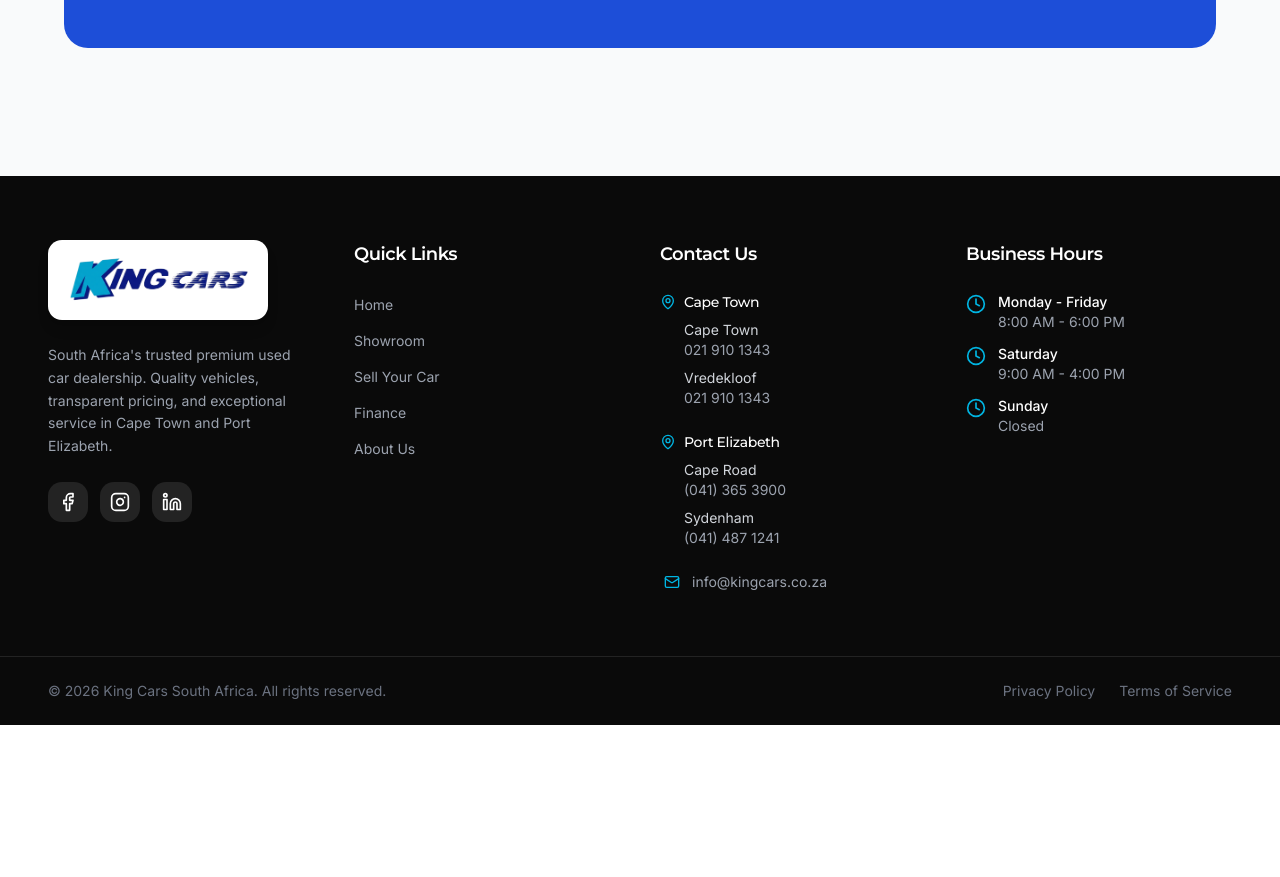
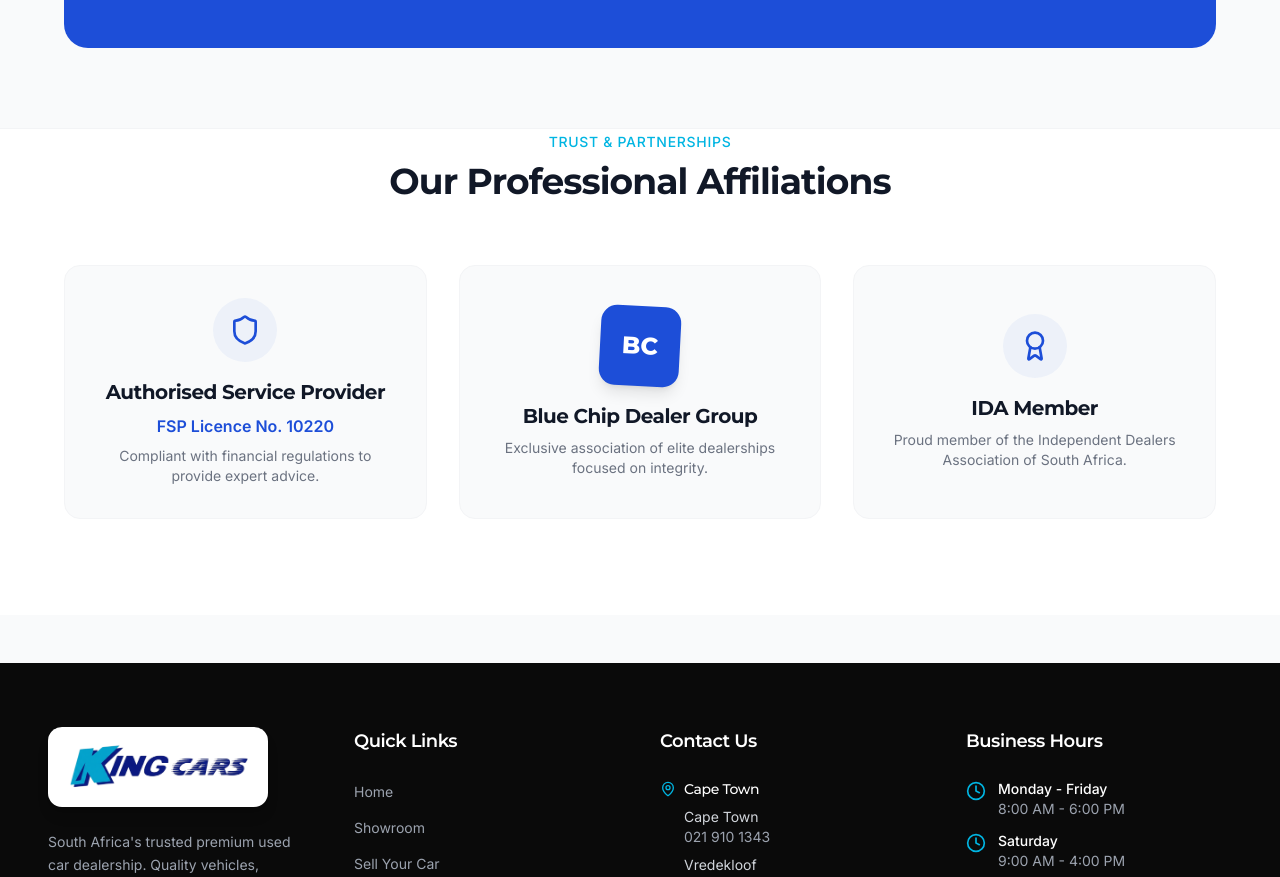
Before and after one commit to pottie2288/king-cars-website, a React (Vite) app: page /about in a window 1280 px wide. Shown: the part 2320-3197 px from the top of the page. Before the commit the page ends 3045 px from the top, so only its background shows below. Built offline with nearby package versions, Linux system fonts and the light colour scheme.

Commit message:
feat: implement real Google reviews carousel and add trust badges to About page

```diff
--- a/src/pages/AboutPage.tsx
+++ b/src/pages/AboutPage.tsx
@@ -1,4 +1,4 @@
-import { Award, Users, Target, Heart } from 'lucide-react';
+import { Award, Users, Target, Heart, Shield } from 'lucide-react';
 import { useScrollAnimation } from '@/hooks/useScrollAnimation';
 import { SEO } from '@/components/SEO';
 
@@ -225,6 +225,55 @@ export function AboutPage() {
         </div>
       </section>
 
+      {/* Trust & Partnerships Section */}
+      <section className="section-padding pb-24 border-t border-gray-100 bg-white">
+        <div className="max-w-6xl mx-auto">
+          <AnimatedSection className="text-center mb-16">
+            <span className="text-king-cyan font-medium text-sm uppercase tracking-wider">
+              Trust & Partnerships
+            </span>
+            <h2 className="font-display font-bold text-3xl sm:text-4xl text-gray-900 mt-2">
+              Our Professional Affiliations
+            </h2>
+          </AnimatedSection>
+
+          <div className="grid grid-cols-1 md:grid-cols-3 gap-8">
+            <AnimatedSection>
+              <div className="bg-gray-50 rounded-2xl p-8 border border-gray-100 text-center hover:shadow-card transition-all duration-300 h-full flex flex-col items-center justify-center">
+                <div className="w-16 h-16 bg-king-blue/5 rounded-full flex items-center justify-center mb-4">
+                  <Shield className="w-8 h-8 text-king-blue" />
+                </div>
+                <h3 className="font-display font-bold text-xl text-gray-900 mb-2">Authorised Service Provider</h3>
+                <p className="text-king-blue font-semibold mb-2">FSP Licence No. 10220</p>
+                <p className="text-gray-500 text-sm">Compliant with financial regulations to provide expert advice.</p>
+              </div>
+            </AnimatedSection>
+
+            <AnimatedSection>
+              <div className="bg-gray-50 rounded-2xl p-8 border border-gray-100 text-center hover:shadow-card transition-all duration-300 h-full flex flex-col items-center justify-center">
+                <div className="flex items-center justify-center mb-4">
+                  <div className="w-20 h-20 bg-king-blue rounded-2xl flex items-center justify-center rotate-3 shadow-lg">
+                    <span className="text-white font-display font-black text-2xl">BC</span>
+                  </div>
+                </div>
+                <h3 className="font-display font-bold text-xl text-gray-900 mb-2">Blue Chip Dealer Group</h3>
+                <p className="text-gray-500 text-sm">Exclusive association of elite dealerships focused on integrity.</p>
+              </div>
+            </AnimatedSection>
+
+            <AnimatedSection>
+              <div className="bg-gray-50 rounded-2xl p-8 border border-gray-100 text-center hover:shadow-card transition-all duration-300 h-full flex flex-col items-center justify-center">
+                <div className="w-16 h-16 bg-king-blue/5 rounded-full flex items-center justify-center mb-4">
+                  <Award className="w-8 h-8 text-king-blue" />
+                </div>
+                <h3 className="font-display font-bold text-xl text-gray-900 mb-2">IDA Member</h3>
+                <p className="text-gray-500 text-sm">Proud member of the Independent Dealers Association of South Africa.</p>
+              </div>
+            </AnimatedSection>
+          </div>
+        </div>
+      </section>
+
     </div>
   );
 }
--- a/src/pages/HomePage.tsx
+++ b/src/pages/HomePage.tsx
@@ -1,5 +1,6 @@
-import { useEffect, useState } from 'react';
-import { ArrowRight, Shield, Clock, Award, Phone, Star, Car as CarIcon, Coins, HandCoins } from 'lucide-react';
+import { useEffect, useState, useCallback } from 'react';
+import { ArrowRight, Shield, Clock, Award, Phone, Star, Car as CarIcon, Coins, HandCoins, ChevronLeft, ChevronRight } from 'lucide-react';
+import useEmblaCarousel from 'embla-carousel-react';
 import { useNavigate } from 'react-router-dom';
 import { SearchBar } from '@/components/SearchBar';
 import { CarCard } from '@/components/CarCard';
@@ -73,24 +74,56 @@ export function HomePage({ favourites, onToggleFavourite }: HomePageProps) {
 
   const testimonials = [
     {
-      name: 'John Peterson',
+      name: 'Andre',
+      location: 'Bellville',
+      rating: 5,
+      text: 'Andre gave me excellent service right from the start. I highly recommend him and King Cars.',
+      date: '2 weeks ago'
+    },
+    {
+      name: 'Tamaryne',
+      location: 'Bellville',
+      rating: 5,
+      text: 'Excellent Service. Thank you King Cars Bellville for the excellent service received.',
+      date: '1 month ago'
+    },
+    {
+      name: 'Ollie',
       location: 'Cape Town',
       rating: 5,
-      text: 'Excellent service from start to finish. Found my dream car at a great price!',
+      text: "GREAT WORK & SERVICE. Just a word thanks to you and Nigel for the great work and the service you gave me and Barbara at your dealership last Friday.",
+      date: '3 weeks ago'
     },
     {
-      name: 'Sarah Williams',
-      location: 'Port Elizabeth',
+      name: 'Teresa Booysen',
+      location: 'Bellville',
       rating: 5,
-      text: 'Professional team, hassle-free process. Highly recommend King Cars!',
+      text: 'Customer service is nie meer soos dit vroeer jare was nie maar Justin het my gewys dat daar nog mense is wat belangstel in hulle kliente. Dankie weereens.',
+      date: '2 months ago'
     },
     {
-      name: 'Michael Brown',
+      name: 'Michael',
       location: 'Cape Town',
       rating: 5,
-      text: 'Sold my car within a week. Fair price and excellent customer service.',
-    },
+      text: 'Thank you for keeping on trying. The effort you put into finding the right car for my budget was exceptional.',
+      date: '4 days ago'
+    }
   ];
+
+  const [emblaRef, emblaApi] = useEmblaCarousel({
+    align: 'start',
+    loop: true,
+    skipSnaps: false,
+    dragFree: true
+  });
+
+  const scrollPrev = useCallback(() => {
+    if (emblaApi) emblaApi.scrollPrev();
+  }, [emblaApi]);
+
+  const scrollNext = useCallback(() => {
+    if (emblaApi) emblaApi.scrollNext();
+  }, [emblaApi]);
 
   return (
     <div className="min-h-screen">
@@ -311,32 +344,72 @@ export function HomePage({ favourites, onToggleFavourite }: HomePageProps) {
             </h2>
           </AnimatedSection>
 
-          <div className="grid grid-cols-1 md:grid-cols-3 gap-6">
+          <div className="relative group">
+            <div className="overflow-hidden cursor-grab active:cursor-grabbing" ref={emblaRef}>
+              <div className="flex">
                 {testimonials.map((testimonial, index) => (
-              <AnimatedSection key={index}>
-                <div className="bg-white rounded-2xl p-8 shadow-card h-full">
-                  <div className="flex gap-1 mb-4">
+                  <div key={index} className="flex-[0_0_100%] md:flex-[0_0_50%] lg:flex-[0_0_33.333%] min-w-0 pl-6">
+                    <div className="bg-white rounded-2xl p-8 shadow-card h-full border border-gray-100 flex flex-col">
+                      <div className="flex items-center justify-between mb-4">
+                        <div className="flex gap-1">
                           {[...Array(testimonial.rating)].map((_, i) => (
                             <Star key={i} className="w-5 h-5 fill-yellow-400 text-yellow-400" />
                           ))}
                         </div>
-                  <p className="text-gray-700 mb-6 leading-relaxed">
+                        <div className="flex items-center gap-1.5 grayscale opacity-60">
+                          <img src="https://www.google.com/favicon.ico" alt="Google" className="w-4 h-4" />
+                          <span className="text-[10px] uppercase tracking-tighter font-bold">Review</span>
+                        </div>
+                      </div>
+                      <p className="text-gray-700 mb-6 leading-relaxed flex-grow italic">
                         "{testimonial.text}"
                       </p>
                       <div className="flex items-center gap-3">
-                    <div className="w-12 h-12 bg-king-blue/10 rounded-full flex items-center justify-center">
+                        <div className="w-12 h-12 bg-king-blue/10 rounded-full flex items-center justify-center flex-shrink-0">
                           <span className="font-display font-bold text-king-blue">
                             {testimonial.name.charAt(0)}
                           </span>
                         </div>
                         <div>
-                      <p className="font-medium text-gray-900">{testimonial.name}</p>
-                      <p className="text-sm text-gray-500">{testimonial.location}</p>
+                          <p className="font-bold text-gray-900 leading-none mb-1">{testimonial.name}</p>
+                          <div className="flex items-center gap-2 text-xs text-gray-400">
+                            <span>{testimonial.location}</span>
+                            <span className="w-1 h-1 bg-gray-300 rounded-full" />
+                            <span>{testimonial.date}</span>
                           </div>
                         </div>
                       </div>
-              </AnimatedSection>
+                    </div>
+                  </div>
                 ))}
+              </div>
+            </div>
+
+            {/* Carousel Controls */}
+            <button
+              onClick={scrollPrev}
+              className="absolute -left-4 top-1/2 -translate-y-1/2 w-12 h-12 bg-white rounded-full shadow-lg border border-gray-100 flex items-center justify-center text-king-blue hover:bg-king-blue hover:text-white transition-all z-10 opacity-0 group-hover:opacity-100 -translate-x-4 group-hover:translate-x-0"
+            >
+              <ChevronLeft className="w-6 h-6" />
+            </button>
+            <button
+              onClick={scrollNext}
+              className="absolute -right-4 top-1/2 -translate-y-1/2 w-12 h-12 bg-white rounded-full shadow-lg border border-gray-100 flex items-center justify-center text-king-blue hover:bg-king-blue hover:text-white transition-all z-10 opacity-0 group-hover:opacity-100 translate-x-4 group-hover:translate-x-0"
+            >
+              <ChevronRight className="w-6 h-6" />
+            </button>
+          </div>
+
+          <div className="mt-12 text-center">
+            <a
+              href="https://www.google.com/search?q=King+Cars+Bellville+reviews"
+              target="_blank"
+              rel="noopener noreferrer"
+              className="inline-flex items-center gap-2 px-6 py-3 bg-white border border-gray-200 rounded-full text-gray-600 font-medium hover:bg-gray-50 transition-colors shadow-sm"
+            >
+              <img src="https://www.google.com/favicon.ico" alt="Google" className="w-4 h-4" />
+              See more Google Reviews
+            </a>
           </div>
         </div>
       </section>
```
Lines whose indentation alone changed are shown as unchanged.
